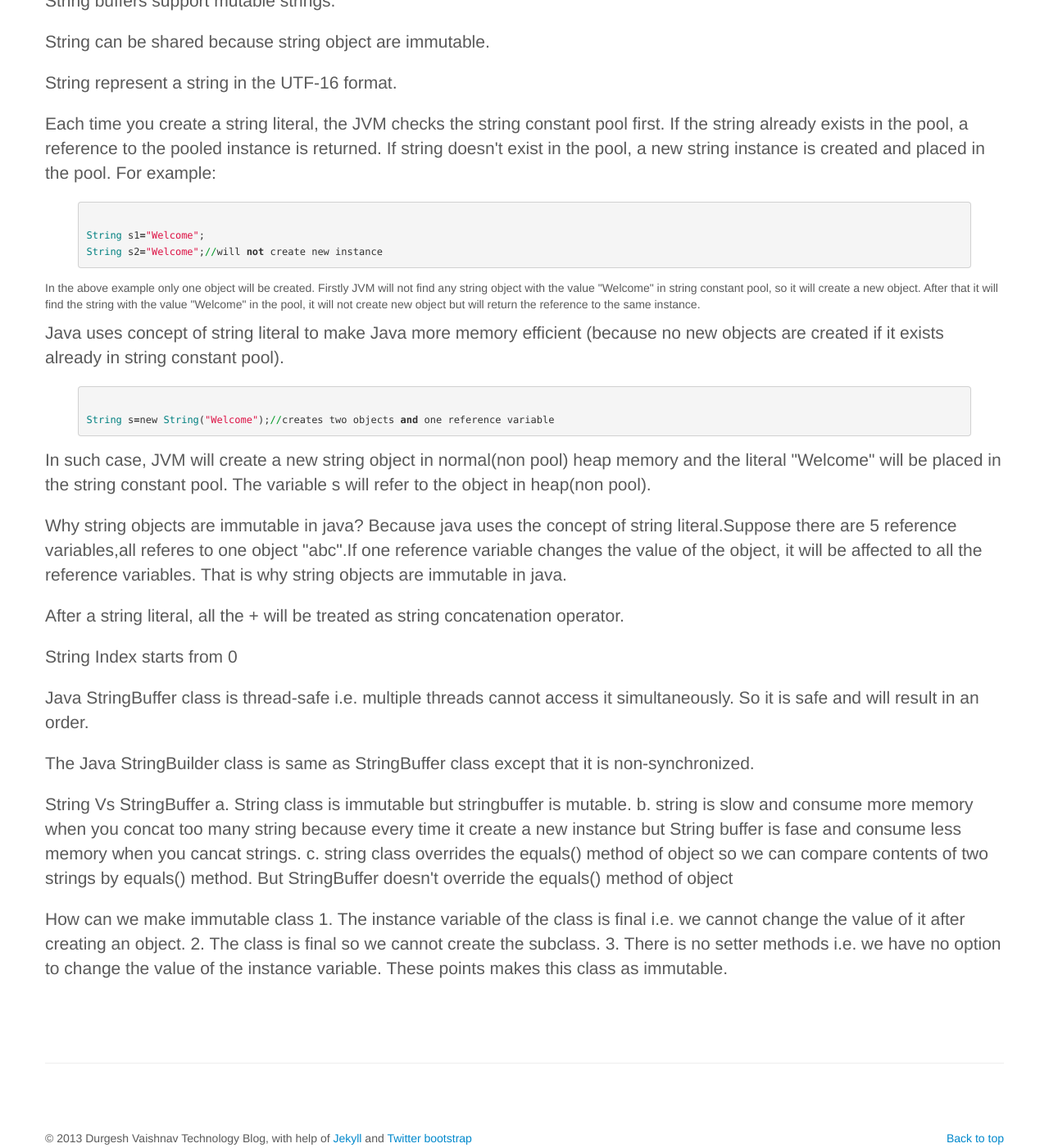
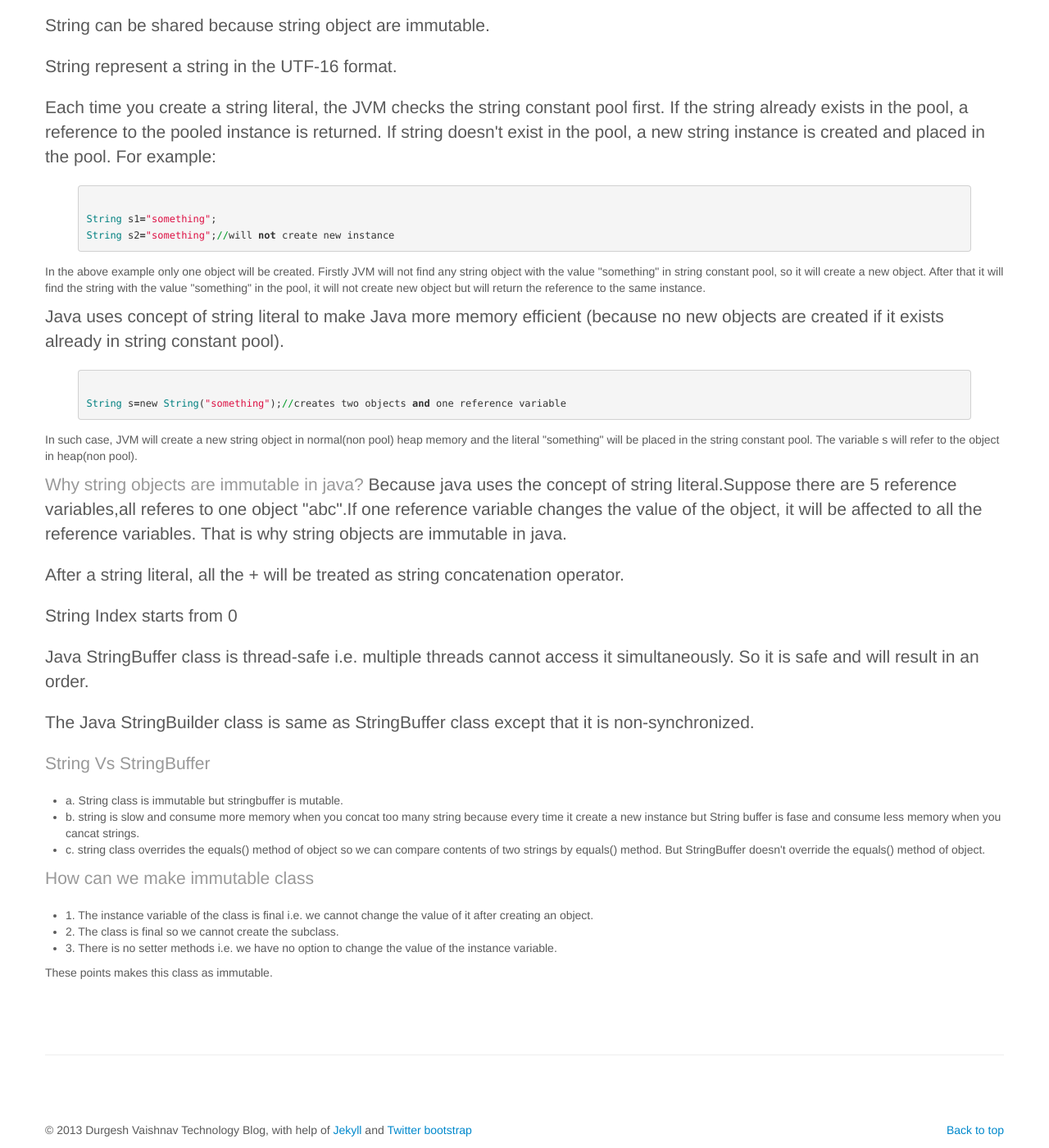
Before and after one commit to vdurgesh/git-pages, a Jekyll site: the page built from java/java-strings.html, in a window 1280 px wide and 1400 px high, scrolled down 234 px. Shown: the whole window at 82% size. Built offline with Jekyll 4.4.1, drawn with Linux system fonts in a browser that asks for light colours.

Commit message:
minor cleanup for string notes

```diff
--- a/java/java-strings.html
+++ b/java/java-strings.html
@@ -2,9 +2,9 @@
 layout: default
 title: String (Java)
 ---
-<div class="page-title"> <h2>Thread</h2></div>
+<div class="page-title"> <h2>Strings (Java)</h2></div>
 <div class="featurette">
-Strings (Java)
+
  <p class="lead">String are constant (immutable), their values cannot be changed after they are created.</p>
  <p class="lead">String buffers support mutable strings. </p>
  <p class="lead"> String can be shared because string object are immutable. </p>
@@ -13,25 +13,25 @@ Strings (Java)
 If the string already exists in the pool, a reference to the pooled instance is returned.
 If string doesn't exist in the pool, a new string instance is created and placed in the pool. For example:</p>
 {% highlight ruby %}
-String s1="Welcome";
-String s2="Welcome";//will not create new instance
+String s1="something";
+String s2="something";//will not create new instance
 {% endhighlight %}
 <p>
 In the above example only one object will be created. Firstly JVM will not find any string object with the value
-"Welcome" in string constant pool, so it will create a new object. After that it will find the string with the value
-"Welcome" in the pool, it will not create new object but will return the reference to the same instance.</p>
+"something" in string constant pool, so it will create a new object. After that it will find the string with the value
+"something" in the pool, it will not create new object but will return the reference to the same instance.</p>
 
 <p class="lead"> Java uses concept of string literal to make Java more memory efficient
 (because no new objects are created if it exists already in string constant pool).</p>
 <p class="lead">
 {% highlight ruby %}
-String s=new String("Welcome");//creates two objects and one reference variable
+String s=new String("something");//creates two objects and one reference variable
 {% endhighlight %}
 </p>
+<p>
+In such case, JVM will create a new string object in normal(non pool) heap memory and the literal "something" will be placed in the string constant pool. The variable s will refer to the object in heap(non pool).</p>
 <p class="lead">
-In such case, JVM will create a new string object in normal(non pool) heap memory and the literal "Welcome" will be placed in the string constant pool. The variable s will refer to the object in heap(non pool).</p>
-<p class="lead">
-Why string objects are immutable in java?
+<span class="muted">  Why string objects are immutable in java?</span>
 
 Because java uses the concept of string literal.Suppose there are 5 reference variables,all referes to one object "abc".If one reference variable changes the value of the object, it will be affected to all the reference variables. That is why string objects are immutable in java.</p>
 <p class="lead">
@@ -46,15 +46,18 @@ Java StringBuffer class is thread-safe i.e. multiple threads cannot access it si
 <p class="lead">
 The Java StringBuilder class is same as StringBuffer class except that it is non-synchronized.
 </p>
-<p class="lead">String Vs StringBuffer
-
-a. String class is immutable but stringbuffer is mutable.
-b. string is slow and consume more memory when you concat too many string because every time it create a new instance but String buffer is fase and consume less memory when you cancat strings.
-c. string class overrides the equals() method of object so we can compare contents of two strings by equals() method. But StringBuffer doesn't override the equals() method of object
+<p class="lead"><span class="muted"> String Vs StringBuffer </span>
+<ul>
+<li>a. String class is immutable but stringbuffer is mutable. </li>
+<li>b. string is slow and consume more memory when you concat too many string because every time it create a new instance but String buffer is fase and consume less memory when you cancat strings.</li>
+<li>c. string class overrides the equals() method of object so we can compare contents of two strings by equals() method. But StringBuffer doesn't override the equals() method of object.</li>
+</ul>
 </p>
-<p class="lead">How can we make immutable class
-1. The instance variable of the class is final i.e. we cannot change the value of it after creating an object.
-2. The class is final so we cannot create the subclass.
-3. There is no setter methods i.e. we have no option to change the value of the instance variable.
+<p class="lead"><span class="muted">How can we make immutable class </span>
+<ul>
+<li>1. The instance variable of the class is final i.e. we cannot change the value of it after creating an object.</li>
+<li>2. The class is final so we cannot create the subclass.</li>
+<li>3. There is no setter methods i.e. we have no option to change the value of the instance variable.</li>
+</ul>
 These points makes this class as immutable.</p>
 </div>
```
